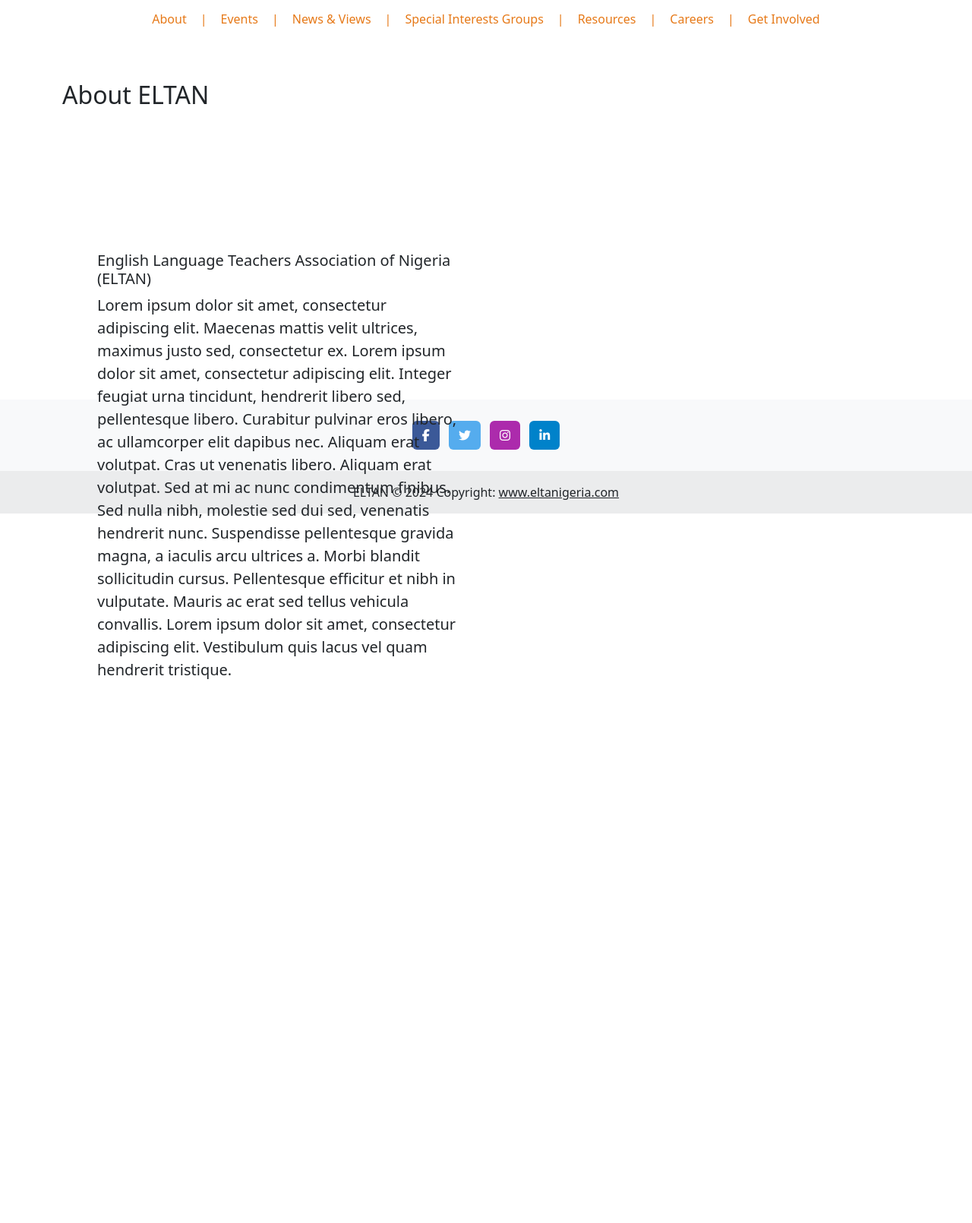
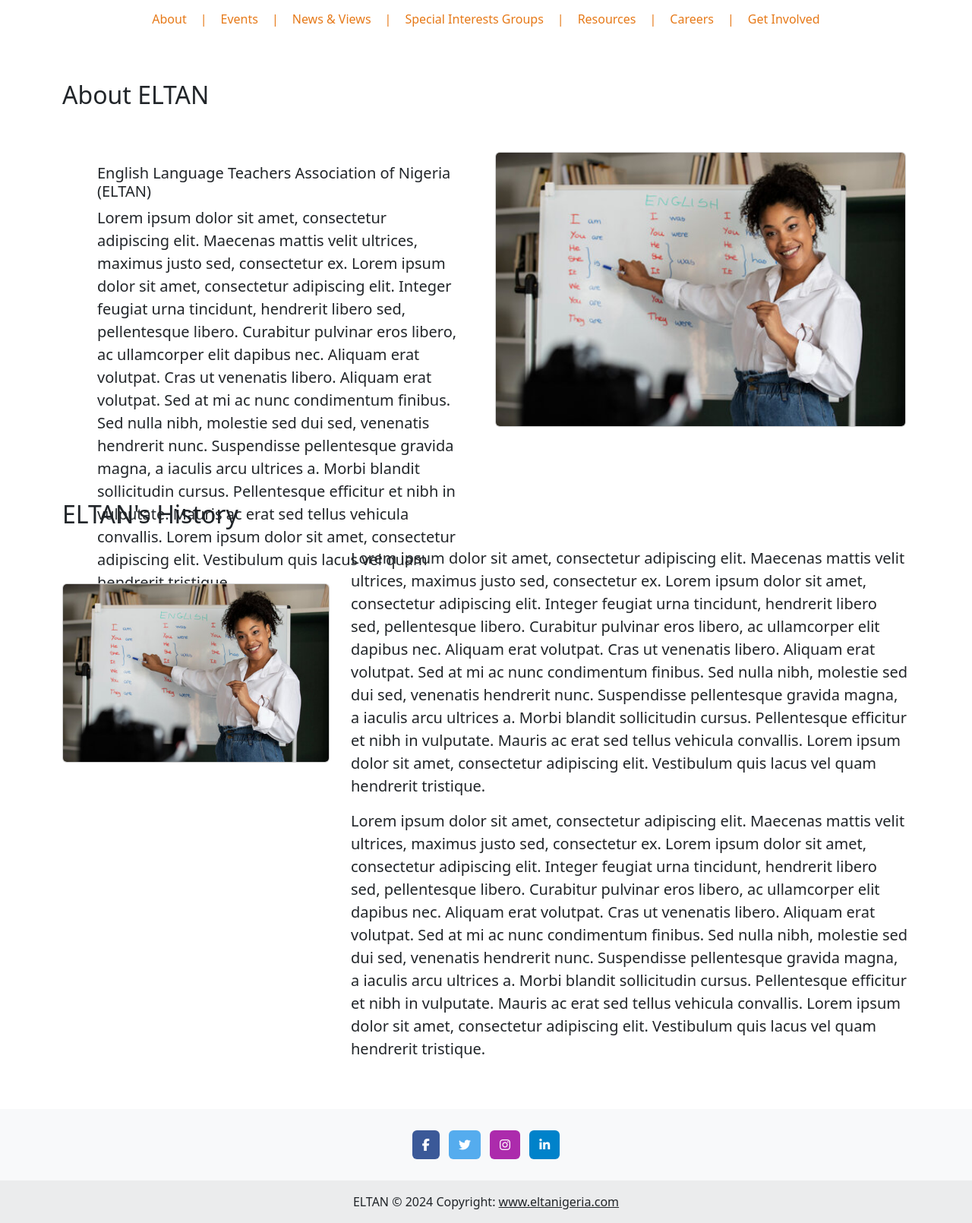
Before and after one commit to ojsys/eltan, a Django app: page /about/ in a window 1280 px wide. Shown: the part 164-1774 px from the top of the page at 76% size. Before the commit the page ends 1058 px from the top, so only its background shows below. Run offline with Django 4.2, Linux system fonts and the light colour scheme; some libraries are stand-ins or nearby versions.

Commit message:
changes to about

```diff
--- a/membership/templates/membership/about.html
+++ b/membership/templates/membership/about.html
@@ -1,12 +1,11 @@
 {% extends 'membership/base.html' %}
+{% load static %}
 {% block title %}
     {{ title }}
 {% endblock title %}
 {% block content %}
 <style>
-    .landing .card {
-        min-height: 20rem !important;
-    }
+
 
 
     .features{
@@ -26,8 +25,9 @@
     <div class="row landing">
         <h2>About ELTAN</h2>
         <div class="col-md-6">
+
             <div class="card align-items-center h-100 d-inline-block" style="padding-left:30px; width: 99%; border:none;">
-                <div class="card-body position-absolute top-50 start-3">
+                <div class="card-body position-absolute mt-5 start-3">
                   <h4 class="card-title fs-5">English Language Teachers Association of Nigeria (ELTAN)</h4>
                   <p class="card-text fs-5">Lorem ipsum dolor sit amet, consectetur adipiscing elit. Maecenas mattis velit ultrices, maximus justo sed, consectetur ex.
                     Lorem ipsum dolor sit amet, consectetur adipiscing elit. Integer feugiat urna tincidunt, hendrerit libero sed, pellentesque libero. Curabitur pulvinar
@@ -39,7 +39,36 @@
                 </div>
             </div>
         </div>
-        <div class="col-md-6"></div>
+        <div class="col-md-6">
+            <div class="card mt-5" style="width: 99%;">
+                <img src="{% static 'images/teacher_image1.jpg' %}" class="card-img" alt="...">
+
+            </div>
+        </div>
+    </div>
+
+    <div class="row history mt-5">
+        <h2 class="mt-5">ELTAN's History</h2>
+        <div class="col-md-4 mt-3">
+            <div class="card mt-5" style="width: 99%;">
+                <img src="{% static 'images/teacher_image1.jpg' %}" class="card-img" alt="...">
+
+            </div>
+        </div>
+        <div class="col-md-8 mt-3">
+            <p class="fs-5">Lorem ipsum dolor sit amet, consectetur adipiscing elit. Maecenas mattis velit ultrices, maximus justo sed, consectetur ex.
+                Lorem ipsum dolor sit amet, consectetur adipiscing elit. Integer feugiat urna tincidunt, hendrerit libero sed, pellentesque libero. Curabitur pulvinar
+                eros libero, ac ullamcorper elit dapibus nec. Aliquam erat volutpat. Cras ut venenatis libero. Aliquam erat volutpat. Sed at mi ac nunc condimentum finibus.
+                Sed nulla nibh, molestie sed dui sed, venenatis hendrerit nunc. Suspendisse pellentesque gravida magna, a iaculis arcu ultrices a. Morbi blandit sollicitudin cursus.
+                Pellentesque efficitur et nibh in vulputate. Mauris ac erat sed tellus vehicula convallis. Lorem ipsum dolor sit amet, consectetur adipiscing elit.
+                Vestibulum quis lacus vel quam hendrerit tristique.</p>
+            <p class="fs-5">Lorem ipsum dolor sit amet, consectetur adipiscing elit. Maecenas mattis velit ultrices, maximus justo sed, consectetur ex.
+                    Lorem ipsum dolor sit amet, consectetur adipiscing elit. Integer feugiat urna tincidunt, hendrerit libero sed, pellentesque libero. Curabitur pulvinar
+                    eros libero, ac ullamcorper elit dapibus nec. Aliquam erat volutpat. Cras ut venenatis libero. Aliquam erat volutpat. Sed at mi ac nunc condimentum finibus.
+                    Sed nulla nibh, molestie sed dui sed, venenatis hendrerit nunc. Suspendisse pellentesque gravida magna, a iaculis arcu ultrices a. Morbi blandit sollicitudin cursus.
+                    Pellentesque efficitur et nibh in vulputate. Mauris ac erat sed tellus vehicula convallis. Lorem ipsum dolor sit amet, consectetur adipiscing elit.
+                    Vestibulum quis lacus vel quam hendrerit tristique.</p>
+        </div>
     </div>
 
 </div>
```
Also changed, not shown: static/images/teacher_image1.jpg (added).
